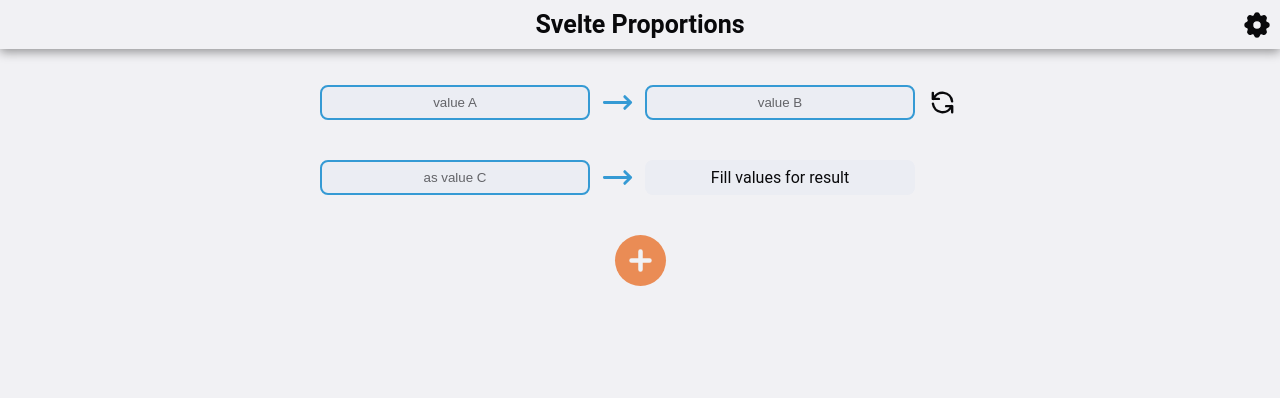
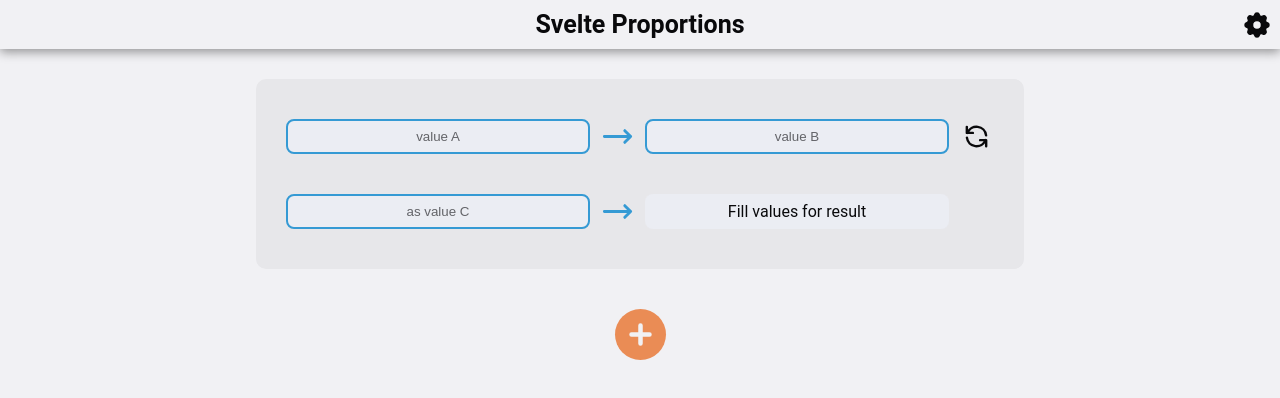
Before and after one commit to Pronian/proportions-svelte, a Svelte app: page / in a window 1280 px wide. Shown: the top 398 px of the page. Built offline with nearby package versions, Linux system fonts and the light colour scheme.

Commit message:
Added main proportions highlight and mobile styles

```diff
--- a/src/App.svelte
+++ b/src/App.svelte
@@ -49,7 +49,6 @@
 <style>
 	main {
 		text-align: center;
-		padding: 1em;
 		margin: 0 auto;
 		flex-direction: column;
 	}
--- a/src/components/macroBlocks/Header.svelte
+++ b/src/components/macroBlocks/Header.svelte
@@ -22,7 +22,12 @@
 		position: sticky;
 		z-index: 1;
 		top: 0;
-		margin-bottom: 2rem;
+	}
+
+	@media (min-width: 768px) {
+		header {
+			margin-bottom: 3rem;
+		}
 	}
 
 	div {
--- a/src/components/macroBlocks/Proportions.svelte
+++ b/src/components/macroBlocks/Proportions.svelte
@@ -89,11 +89,28 @@
 
 <style>
 	section {
-		max-width: 64rem;
+		max-width: 768px;
 		width: 100%;
 		display: grid;
 		grid-template: auto / 1fr 3.5rem;
 		gap: 2rem 1rem;
+		padding: 0 1rem;
+	}
+
+	.prop-main {
+		padding: 4rem 1rem 2rem;
+		background-color: var(--bg-color-highlight-20);
+	}
+
+	@media (min-width: 768px) {
+		section {
+			padding: 0 3rem;
+		}
+
+		.prop-main {
+			padding: 4rem 3rem 2rem;
+			border-radius: 1rem;
+		}
 	}
 
 	.prop-row {
@@ -120,7 +137,7 @@
 	}
 
 	.prop-additional {
-		margin-top: 2rem;
+		margin-top: 4rem;
 	}
 
 	.prop-additional :global(.btn-add) {
```
